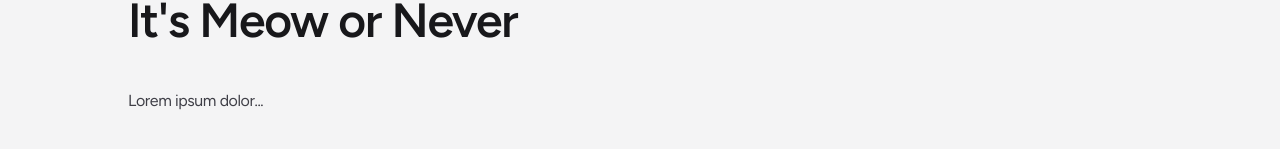
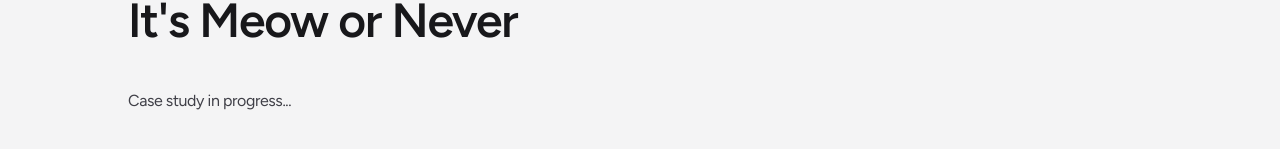
Before and after one commit to nthsm/portfolio, a Next.js app: page /itsmeowornever in a window 1280 px wide. Shown: the part 235-384 px from the top of the page. Built offline with nearby package versions, Linux system fonts and the light colour scheme.

Commit message:
Update page.mdx

```diff
--- a/app/(posts)/circuit-source/page.mdx
+++ b/app/(posts)/circuit-source/page.mdx
@@ -7,4 +7,4 @@ date: ''
 
 # Circuit Source
 
-Lorem ipsum dolor...
+Case study in progress...
--- a/app/(posts)/itsmeowornever/page.mdx
+++ b/app/(posts)/itsmeowornever/page.mdx
@@ -7,4 +7,4 @@ date: ''
 
 # It's Meow or Never
 
-Lorem ipsum dolor...
+Case study in progress...
--- a/app/(posts)/ludos/page.mdx
+++ b/app/(posts)/ludos/page.mdx
@@ -7,4 +7,4 @@ date: ''
 
 # Ludos
 
-Lorem ipsum dolor...
+Case study in progress...
```
